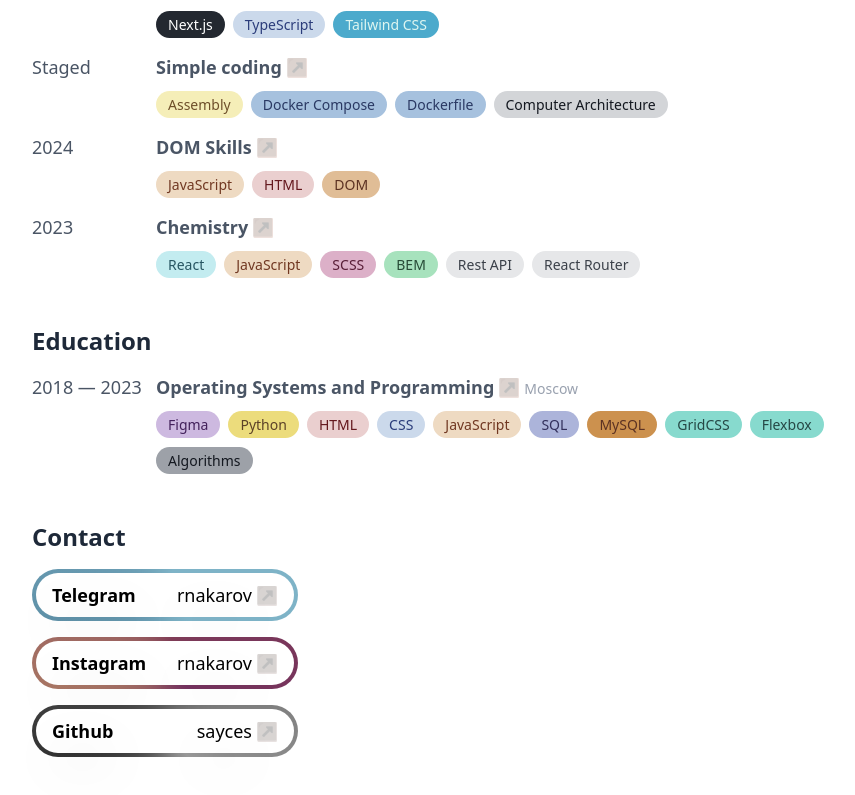
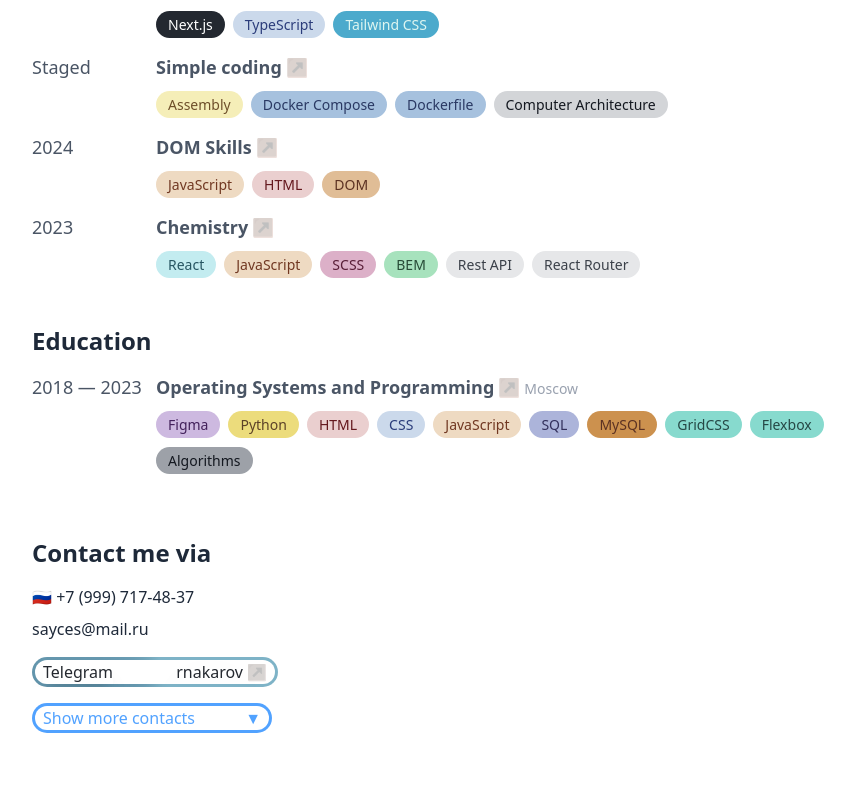
Before and after one commit to sayces/portfolio, a React (Vite) app: page / in a window 1280 px wide. Shown: the part 779-1574 px from the top of the page, without its empty margins (160-1015 px from the left). Built offline with nearby package versions, Linux system fonts and the light colour scheme.

Commit message:
footer jobs

```diff
--- a/src/App.tsx
+++ b/src/App.tsx
@@ -1,116 +1,28 @@
 import React from "react";
 import "./index.css";
 
-import MainContainer from "./shared/components/MainContainer";
+import Main from "./shared/components/Main";
 import Header from "./shared/components/Header";
-import SectionBlock from "./shared/components/SectionBlock";
-import ContentItem from "./shared/components/ContentItem";
 import Footer from "./shared/components/Footer";
 
 const App: React.FC = () => {
   return (
-    <MainContainer>
+    <section className="min-h-screen bg-white py-8 px-4 md:px-8 font-sans text-gray-800 antialiased">
       <Header
         name="Sasha Makarov"
         position="Frontend/Fullstack developer"
         photoSrc="./profile_photo.jpg"
         photoAlt="Sasha Makarov"
       />
-      <SectionBlock id="about" title="About me">
-        <p className="text-lg text-gray-600 leading-relaxed">
-          A creative web developer with a strong passion for coding with
+      <Main
+        about="A creative web developer with a strong passion for coding with
           experience in a commercial project. I specialize in creating clean,
           responsive interfaces and strong functionality using React +
           TypeScript. I'm looking for a part-time job or a junior+ position to
-          grow in the team.
-        </p>
-      </SectionBlock>
-      <SectionBlock id="experience" title="Work Experience">
-        <ContentItem
-          date="2024"
-          title="Sarawan Delivery"
-          location="Moscow, Russia"
-          href="https://sarawan.ru"
-          techStack={[
-            "Next.js",
-            "TypeScript",
-            "Tailwind CSS",
-            "Leaflet",
-            "React Hook Form",
-            "RTK Query",
-            "Redux",
-            "Git Pull Requests",
-          ]}
-          description="A courier service web application with order tracking and management features."
-          activities={[
-            "developing a reusable website UI from scratch",
-            "deployment on Vercel",
-            "creating a route map for couriers using Leaflet library",
-
-          ]}
-        />
-      </SectionBlock>
-      <SectionBlock id="projects" title="Side Projects">
-        <ContentItem
-          date="Staged"
-          title="Chemistry 2"
-          href="https://github.com/sayces/chemistry2"
-          techStack={["Next.js", "TypeScript", "Tailwind CSS"]}
-        />
-        <ContentItem
-          date="Staged"
-          title="Simple coding"
-          href="https://github.com/sayces/simple-coding"
-          techStack={[
-            "Assembly",
-            "Docker Compose",
-            "Dockerfile",
-            "Computer Architecture",
-          ]}
-        />
-
-        <ContentItem
-          date="2024"
-          title="DOM Skills"
-          href="https://github.com/sayces/dom-skills"
-          techStack={["JavaScript", "HTML", "DOM"]}
-        />
-        <ContentItem
-          date="2023"
-          title="Chemistry"
-          href="https://github.com/sayces/chemistry"
-          techStack={[
-            "React",
-            "JavaScript",
-            "SCSS",
-            "BEM",
-            "Rest API",
-            "React Router",
-          ]}
-        />
-      </SectionBlock>
-      <SectionBlock id="education" title="Education">
-        <ContentItem
-          date="2018 — 2023"
-          title="Operating Systems and Programming"
-          location="Moscow"
-          href="https://collegetsaritsyno.mskobr.ru"
-          techStack={[
-            "Figma",
-            "Python",
-            "HTML",
-            "CSS",
-            "JavaScript",
-            "SQL",
-            "MySQL",
-            "GridCSS",
-            "Flexbox",
-            "Algorithms",
-          ]}
-        />
-      </SectionBlock>
-      <Footer />
-    </MainContainer>
+          grow in the team."
+      ></Main>
+      <Footer email="sayces@mail.ru" phone="+79997174837"/>
+    </section>
   );
 };
 
--- a/src/shared/components/Footer.tsx
+++ b/src/shared/components/Footer.tsx
@@ -1,20 +1,99 @@
-import React from 'react';
-import SectionBlock from './SectionBlock';
-import SocialButton from './SocialButton';  // Новый импорт!
+import { useState } from "react";
+import SectionBlock from "./SectionBlock";
+import SocialButton from "./SocialButton";
 
-const classNames = {
-  contactList: 'flex flex-col gap-4 text-lg',
+type FooterProps = {
+  phone: string;
+  email: string;
 };
 
-const Footer: React.FC = () => {
+const Footer = ({ phone, email }: FooterProps) => {
+  const [isExpanded, setIsExpanded] = useState(false);
+
+  const formatPhone = (s: string) =>
+    s.replace(/(\+7)(\d{3})(\d{3})(\d{2})(\d{2})/, "$1 ($2) $3-$4-$5");
+
+  const classNames = {
+    footer: "mt-16 pb-12",
+    contactsContainer: "space-y-6",
+    visibleContacts: "flex flex-col gap-2 text-md mb-4",
+    contactLink:
+      "underline decoration-2 decoration-blue-400/0 hover:decoration-blue-300/100 transition-all duration-200 w-fit",
+    buttonWrapper:
+      "my-4 flex justify-center bg-blue-400 hover:bg-blue-300 bg-blue-400 rounded-full w-full md:w-fit justify-center min-w-60 group transition-all duration-300 ease-in-out",
+    toggleButton:
+      "flex flex-row m-0.75 group-active:mx-3 px-2 w-full items-center gap-2 text-blue-400 g rounded-full group-hover:text-blue-300 transition-all duration-200 ease-in-out bg-white",
+    toggleText:
+      "flex flex-row w-full transition-all duration-300 ease-in-out whitespace-nowrap",
+    chevron: `h-full transition-all duration-300 ease-in-out ${
+      isExpanded ? "rotate-180" : "rotate-0"
+    }`,
+    socialsWrapper: `
+      grid gap-4 mt-4
+      transition-all duration-300 ease-in-out
+      ${
+        isExpanded ? "grid-rows-[1fr] opacity-100" : "grid-rows-[0fr] opacity-0"
+      }
+    `,
+
+    socialsList: "overflow-hidden flex flex-col gap-4",
+  };
+
   return (
-    <SectionBlock id="contact" title="Contact">
-      <div className={classNames.contactList}>
-        <SocialButton platform="telegram" username="rnakarov" href="https://t.me/rnakarov" />
-        <SocialButton platform="instagram" username="rnakarov" href="https://instagram.com/rnakarov" />
-        <SocialButton platform="github" username="sayces" href="https://github.com/sayces" />
-      </div>
-    </SectionBlock>
+    <footer className={classNames.footer}>
+      <SectionBlock id="contact" title="Contact me via">
+        <div className={classNames.visibleContacts}>
+          <a href={`tel:${phone}`} className={classNames.contactLink}>
+            🇷🇺 {formatPhone(phone)}
+          </a>
+          <a href={`mailto:${email}`} className={classNames.contactLink}>
+            {email}
+          </a>
+        </div>
+        <div className={classNames.socialsList}>
+
+        <SocialButton
+          platform="telegram"
+          username="rnakarov"
+          href="https://t.me/rnakarovÍ"
+        />
+        </div>
+        <div>
+          <div className={classNames.buttonWrapper}>
+            <button
+              type="button"
+              onClick={() => setIsExpanded(!isExpanded)}
+              className={classNames.toggleButton}
+            >
+              <span className={`${classNames.toggleText}`}>
+                {isExpanded ? "Hide" : "Show more contacts"}
+              </span>
+              <span className={classNames.chevron}>{"▼"}</span>
+            </button>
+          </div>
+
+          <div className={classNames.socialsWrapper}>
+            <div className={classNames.socialsList}>
+              <SocialButton
+                platform="linkedin"
+                username="sasha"
+                href="https://linkedin.com/sayces"
+              />
+              <SocialButton
+                platform="instagram"
+                username="rnakarov"
+                href="https://instagram.com/rnakarov"
+              />
+              <SocialButton
+                platform="github"
+                username="sayces"
+                href="https://github.com/sayces"
+              />
+            </div>
+          </div>
+        </div>
+      </SectionBlock>
+    </footer>
   );
 };
 
--- /dev/null
+++ b/src/shared/components/Main.tsx
@@ -0,0 +1,110 @@
+import React from "react";
+import SectionBlock from "./SectionBlock";
+import ContentItem from "./ContentItem";
+
+const classNames = {
+  main: "",
+};
+
+type MainProps = {
+  about: string;
+  children?: React.ReactNode;
+};
+
+const Main: React.FC<MainProps> = ({ about, children }) => {
+  return (
+    <main className={classNames.main}>
+      <SectionBlock id="about" title="About me">
+        <p className="text-lg text-gray-600 leading-relaxed">
+          {about}
+        </p>
+      </SectionBlock>
+      <SectionBlock id="experience" title="Work Experience">
+        <ContentItem
+          date="2024"
+          title="Sarawan Delivery"
+          location="Moscow, Russia"
+          href="https://sarawan.ru"
+          techStack={[
+            "Next.js",
+            "TypeScript",
+            "Tailwind CSS",
+            "Leaflet",
+            "React Hook Form",
+            "RTK Query",
+            "Redux",
+            "Git Pull Requests",
+          ]}
+          description="A courier service web application with order tracking and management features."
+          activities={[
+            "developing a reusable website UI from scratch",
+            "deployment on Vercel",
+            "creating a route map for couriers using Leaflet library",
+          ]}
+        />
+      </SectionBlock>
+      <SectionBlock id="projects" title="Side Projects">
+        <ContentItem
+          date="Staged"
+          title="Chemistry 2"
+          href="https://github.com/sayces/chemistry2"
+          techStack={["Next.js", "TypeScript", "Tailwind CSS"]}
+        />
+        <ContentItem
+          date="Staged"
+          title="Simple coding"
+          href="https://github.com/sayces/simple-coding"
+          techStack={[
+            "Assembly",
+            "Docker Compose",
+            "Dockerfile",
+            "Computer Architecture",
+          ]}
+        />
+
+        <ContentItem
+          date="2024"
+          title="DOM Skills"
+          href="https://github.com/sayces/dom-skills"
+          techStack={["JavaScript", "HTML", "DOM"]}
+        />
+        <ContentItem
+          date="2023"
+          title="Chemistry"
+          href="https://github.com/sayces/chemistry"
+          techStack={[
+            "React",
+            "JavaScript",
+            "SCSS",
+            "BEM",
+            "Rest API",
+            "React Router",
+          ]}
+        />
+      </SectionBlock>
+      <SectionBlock id="education" title="Education">
+        <ContentItem
+          date="2018 — 2023"
+          title="Operating Systems and Programming"
+          location="Moscow"
+          href="https://collegetsaritsyno.mskobr.ru"
+          techStack={[
+            "Figma",
+            "Python",
+            "HTML",
+            "CSS",
+            "JavaScript",
+            "SQL",
+            "MySQL",
+            "GridCSS",
+            "Flexbox",
+            "Algorithms",
+          ]}
+        />
+      </SectionBlock>
+      {children}
+    </main>
+  );
+};
+
+export default Main;
--- a/src/shared/components/MainContainer.tsx
+++ /dev/null
@@ -1,15 +0,0 @@
-import React from 'react';
-
-const classNames = {
-  main: 'min-h-screen bg-white py-8 px-4 md:px-8 font-sans text-gray-800 antialiased',
-};
-
-const MainContainer: React.FC<{ children: React.ReactNode }> = ({ children }) => {
-  return (
-    <div className={classNames.main}>
-      {children}
-    </div>
-  );
-};
-
-export default MainContainer;
--- a/src/shared/components/SocialButton.tsx
+++ b/src/shared/components/SocialButton.tsx
@@ -1,7 +1,7 @@
 import React from "react";
 import LinkButton from "./LinkButton";
 
-type SocialPlatform = "instagram" | "telegram" | "github";
+type SocialPlatform = "instagram" | "telegram" | "github" | "linkedin";
 
 interface SocialButtonProps {
   platform: SocialPlatform;
@@ -13,6 +13,7 @@ const platformNeonColors: Record<SocialPlatform, string> = {
   instagram: "#e6683c #cc2366 #bc1888",
   telegram: "#229ed9 #3ec2f3",
   github: "#333 #666 #999",
+  linkedin: "#0a66c2 #0077b5 #005a9e",
 };
 
 const SocialButton: React.FC<SocialButtonProps> = ({
@@ -35,15 +36,15 @@ const SocialButton: React.FC<SocialButtonProps> = ({
     >
       <LinkButton
         href={href}
-        className="bg-white m-1 hover:mx-3 px-4 py-2 transition-all duration-400"
+        className="bg-white m-0.75 hover:mx-3 px-2 transition-all duration-400"
       >
-        <div className="justify-between flex w-full min-w-50 gap-2">
-          <span className="font-semibold text-lg capitalize text-black drop-shadow-2xl">
+        <div
+          className={`justify-between items-baseline flex w-full min-w-50 gap-2`}
+        >
+          <span className=" text-md capitalize shadow-xl">
             {platform}
           </span>
-          <span className="font-medium text-black drop-shadow-2xl truncate">
-            {username}
-          </span>
+          <span className="drop-shadow-2xl truncate">{username}</span>
         </div>
       </LinkButton>
     </div>
```
Also changed, not shown: src/shared/styles/animations.css (+4 -5 lines).
